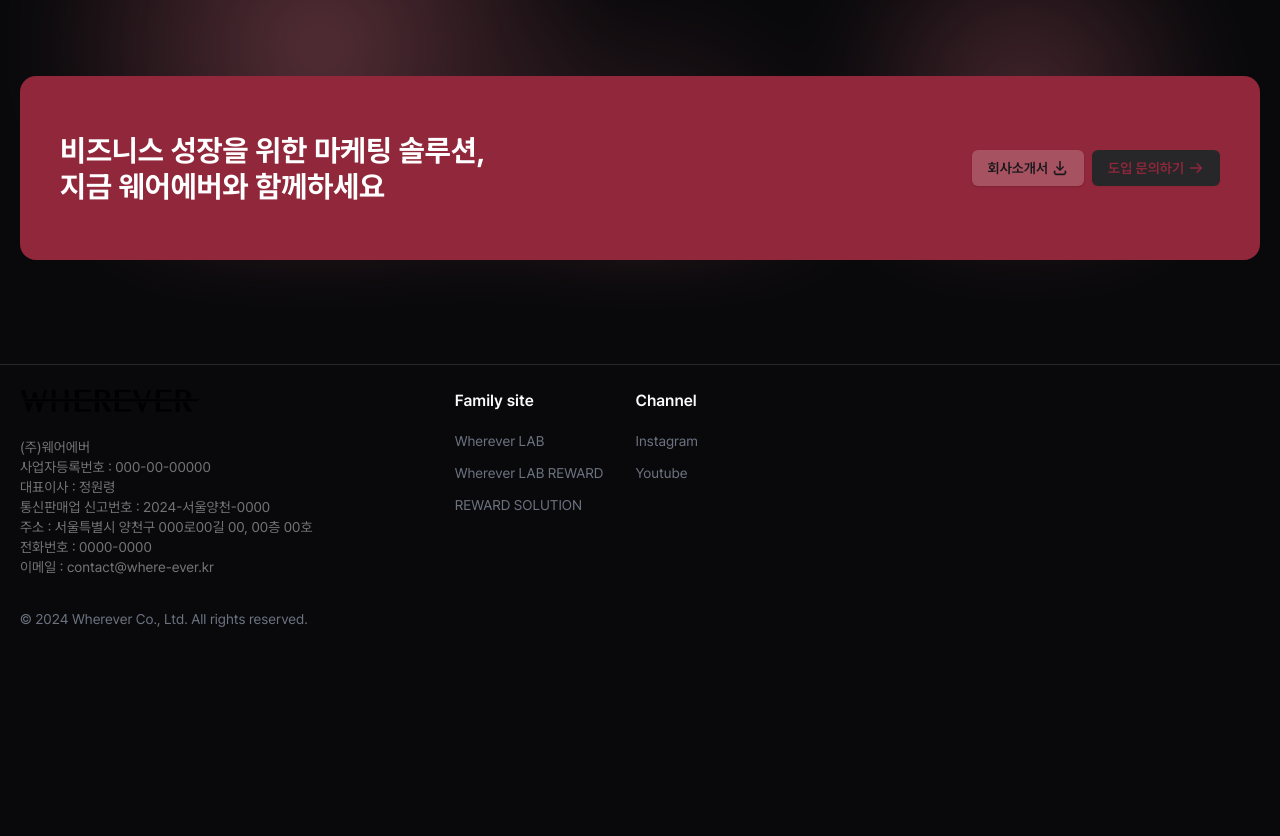
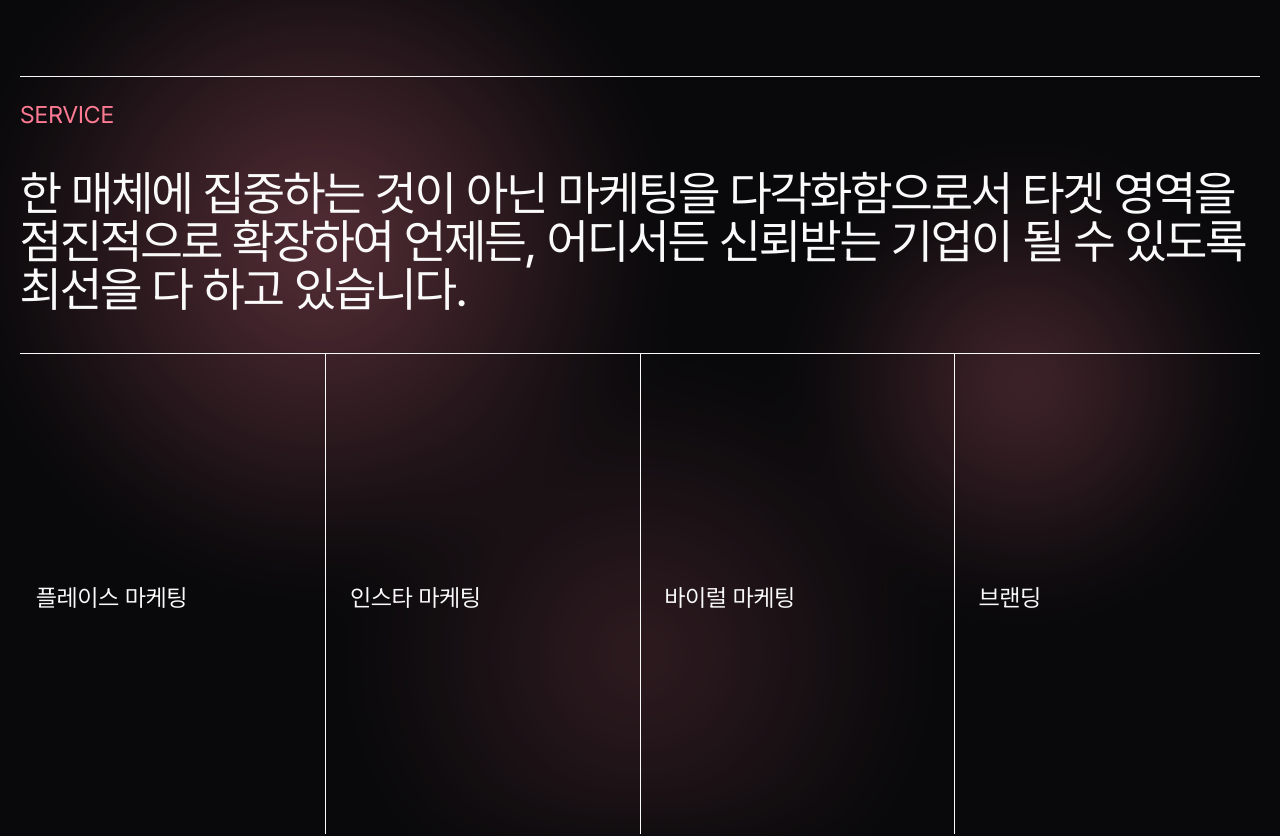
Before and after one commit to kihyeoon/where-ever, a Next.js app: page / in a window 1280 px wide. Shown: the part 1700-2536 px from the top of the page. Before the commit the page ends 2409 px from the top, so only its background shows below. Built offline with nearby package versions, Linux system fonts and the light colour scheme.

Commit message:
✨ 랜딩 페이지 service 섹션 구현

```diff
--- a/src/app/globals.css
+++ b/src/app/globals.css
@@ -38,9 +38,9 @@ body {
   }
 
   .article-title {
-    font-weight: 700;
+    font-weight: 400;
     color: hsl(var(--main-2));
-    font-size: 16px;
+    font-size: 24px;
     margin-bottom: 36px;
   }
 
--- a/src/components/home/contact-section.tsx
+++ b/src/components/home/contact-section.tsx
@@ -1,7 +1,6 @@
 "use client";
 
 import Link from "next/link";
-import BackgroundInkDrops from "@/components/common/background-ink-drops";
 import { ArrowIcon, DownloadIcon } from "@/components/common/icons";
 import { Button } from "@/components/ui/button";
 import useMediaQuery from "@/hooks/use-media-query";
@@ -11,35 +10,33 @@ const ContactSection = () => {
 
   return (
     <section className="relative mx-auto mb-20 w-full max-w-[1400px] px-5 pt-36">
-      <BackgroundInkDrops />
-      <div className="bg-main rounded-2xl px-5 py-10 md:flex md:items-center md:justify-between md:px-10 md:py-14">
+      <div className="rounded-2xl bg-main px-5 py-10 md:flex md:items-center md:justify-between md:px-10 md:py-14">
         <p className="article-title mb-8 text-center text-white md:mb-0 md:text-start md:text-3xl">
           {isMobile ? (
             <>
-              비즈니스 성장을 위한
+              웨어에버와 함께,
               <br />
-              마케팅 솔루션, 지금 웨어에버와
-              <br />
-              함께하세요
+              여정을 시작해보세요!
             </>
           ) : (
             <>
-              비즈니스 성장을 위한 마케팅 솔루션,
-              <br /> 지금 웨어에버와 함께하세요
+              웨어에버와 함께,
+              <br />
+              여정을 시작해보세요!
             </>
           )}
         </p>
         <div className="flex justify-center gap-2">
-          <Button className="gap-1 bg-white/20 font-semibold hover:bg-white/10">
+          <Button className="gap-1 bg-white/20 font-semibold text-primary hover:bg-white/10">
             회사소개서
             <DownloadIcon strokeWidth={0.5} />
           </Button>
           <Link href="/contact">
             <Button
-              className="text-main gap-1 font-semibold"
+              className="gap-1 bg-foreground font-semibold text-main hover:bg-foreground/80"
               variant={"secondary"}
             >
-              도입 문의하기 <ArrowIcon strokeWidth={0.5} />
+              문의하기 <ArrowIcon strokeWidth={0.5} />
             </Button>
           </Link>
         </div>
--- a/src/components/home/overview-section-2.tsx
+++ b/src/components/home/overview-section-2.tsx
@@ -1,5 +1,3 @@
-"use client";
-
 import Image from "next/image";
 import Article from "@/components/common/article/article";
 import BackgroundInkDrops from "@/components/common/background-ink-drops";
--- a/src/components/home/service-section.tsx
+++ b/src/components/home/service-section.tsx
@@ -1,5 +1,106 @@
+"use client";
+
+import { cn } from "@/lib/utils";
+import Link from "next/link";
+import BackgroundInkDrops from "@/components/common/background-ink-drops";
+import { ArrowIcon } from "@/components/common/icons";
+import { Separator } from "@/components/ui/separator";
+import useMediaQuery from "@/hooks/use-media-query";
+
 const ServiceSection = () => {
-  return <div></div>;
+  const isMobile = useMediaQuery("md");
+
+  return (
+    <section className="relative mx-auto mb-20 w-full max-w-[1440px] px-5 pt-36">
+      <BackgroundInkDrops />
+
+      <Separator className="mb-5 bg-foreground" />
+      <h1 className="article-title">SERVICE</h1>
+      <p className="text-3xl leading-tight tracking-tight md:text-5xl">
+        한 매체에 집중하는 것이 아닌 마케팅을 다각화함으로서 타겟 영역을
+        점진적으로 확장하여 언제든, 어디서든 신뢰받는 기업이 될 수 있도록 최선을
+        다 하고 있습니다.
+      </p>
+
+      <Separator className="mt-10 bg-foreground" />
+      <div className="flex h-[80rem] flex-col gap-2 pt-2 md:h-[30rem] md:flex-row md:pt-0">
+        <div className="flex-1 md:pt-2">
+          <Link href="/service/place">
+            <Card
+              title="플레이스 마케팅"
+              description="지도와 연계되어 가게의 기본 정보뿐만 아니라 영업시간, 메뉴, 위치, 사진, 그리고 고객들의 리뷰까지 모두 확인할 수 있는 플랫폼입니다. 플레이스 순위상승에 핵심적인 서비스 제공으로 타겟 고객의 유입을 유도합니다."
+            />
+          </Link>
+        </div>
+
+        <Separator
+          className="bg-foreground"
+          orientation={isMobile ? "horizontal" : "vertical"}
+        />
+        <div className="flex-1 md:pt-2">
+          <Link href="/service/sns">
+            <Card
+              title="인스타 마케팅"
+              description="MZ세대의 활발한 SNS활동으로 카톡 대신 인스타 DM을 통해 소통을 하는 비중이 지속적으로 늘고 있기에 소통을 넘어 더욱 중요한 매체로 자리잡고 있습니다. 또한 인스타그램 마케팅은 특정 타겟층을 목표로 설정할 수 있어 매우 효과적입니다."
+            />
+          </Link>
+        </div>
+
+        <Separator
+          className="bg-foreground"
+          orientation={isMobile ? "horizontal" : "vertical"}
+        />
+        <div className="flex-1 md:pt-2">
+          <Link href="/service/viral">
+            <Card
+              title="바이럴 마케팅"
+              description="사람에서 사람으로 퍼져나가는 방식으로 단시간에 타겟 영역에 높은 노출을 기대할 수 있습니다. 바이럴 효과를 통해 노출되는 컨텐츠는 많은 사람들이 공유하기 때문에 전달하려는 메세지가 강력하게 전달될 수 있습니다."
+            />
+          </Link>
+        </div>
+
+        <Separator
+          className="bg-foreground"
+          orientation={isMobile ? "horizontal" : "vertical"}
+        />
+        <div className="flex-1 md:pt-2">
+          <Link href="/service/branding">
+            <Card
+              title="브랜딩"
+              description="브랜드의 비전, 핵심 가치를 정의, 이해하고, 이를 기반으로 브랜드 아이덴티티와 포지셔닝을 설계합니다. 브랜딩은 다양한 SNS를 활용해 브랜드의 인지도를 높이고, 목표 시장에서 브랜드를 더욱 강력하게 만들어 타겟 영역을 점진적으로 넓혀나갑니다."
+            />
+          </Link>
+        </div>
+      </div>
+    </section>
+  );
 };
 
 export default ServiceSection;
+
+function Card({
+  title,
+  description,
+  className,
+}: {
+  title: string;
+  description: string;
+  className?: string;
+}) {
+  return (
+    <div
+      className={cn(
+        "group relative flex h-full flex-col items-start justify-between rounded-2xl bg-transparent p-4 transition-colors duration-500 hover:bg-main md:justify-end",
+        className,
+      )}
+    >
+      <h2 className="text-2xl md:absolute md:top-1/2 md:-translate-y-1/2">
+        {title}
+      </h2>
+      <ArrowIcon className="absolute right-4 top-1/2 size-6 -translate-y-1/2 opacity-0 transition-opacity duration-500 group-hover:opacity-100" />
+      <p className="w-1/2 leading-tight tracking-tight opacity-0 transition-opacity duration-500 group-hover:opacity-100 md:w-auto">
+        {description}
+      </p>
+    </div>
+  );
+}
```
